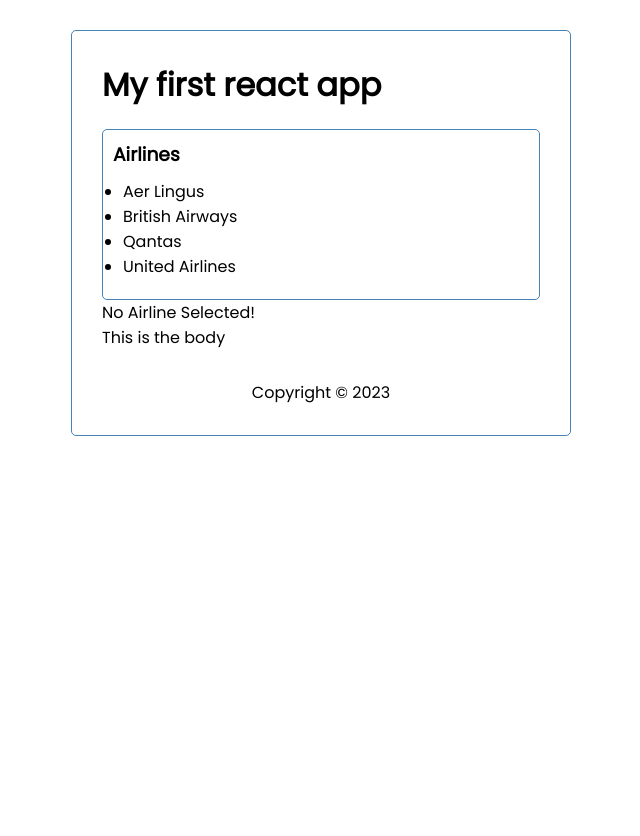
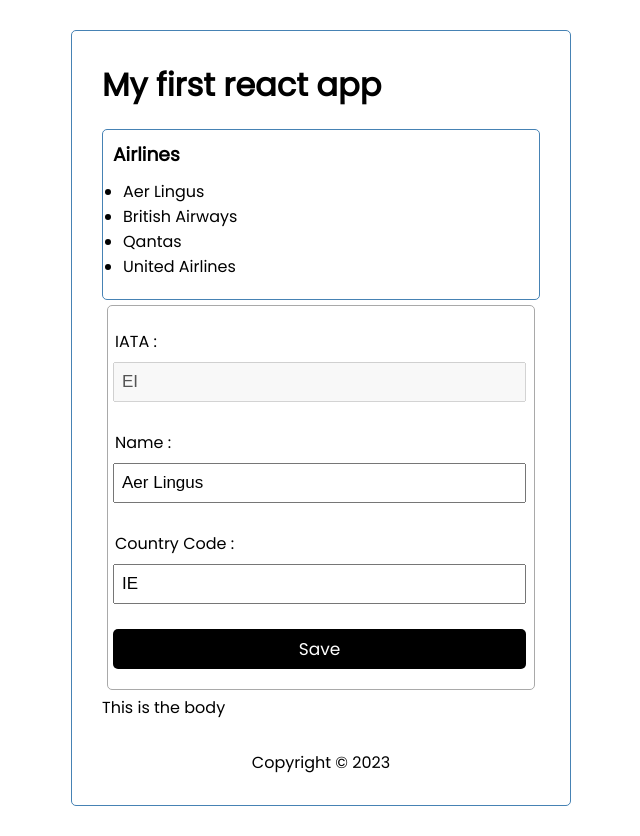
Before and after one commit to ftc-webdev/OurFirstReactApp, a React (Create React App) app: page / in a window 1280 px wide. Shown: the whole page, without its empty margins (319-959 px from the left). Before the commit the page ends 800 px from the top, so only its background shows below. Built offline with nearby package versions, Linux system fonts and the light colour scheme.

Commit message:
Signed-off-by: eamole <eamole@hotmail.com>

```diff
--- a/src/App.js
+++ b/src/App.js
@@ -43,7 +43,7 @@
 const App = () => {
 
   const [ airlines, setAirlines ] = useState(airlineData)
-  const [ airline, setAirline ] = useState()
+  const [ airline, setAirline ] = useState(aerLingus)
 
   const onAirlineChange = (iata, name, countryCode) => {
 
@@ -55,6 +55,7 @@
   }
   const onAirlineClick = (e) => {
     const selected = airlines.find(airline => airline.iata === e.target.id)
+    console.log(selected)
     setAirline(selected)
   }
 
```
Also changed, not shown: src/components/Airline.jsx (line endings or trailing spaces).
